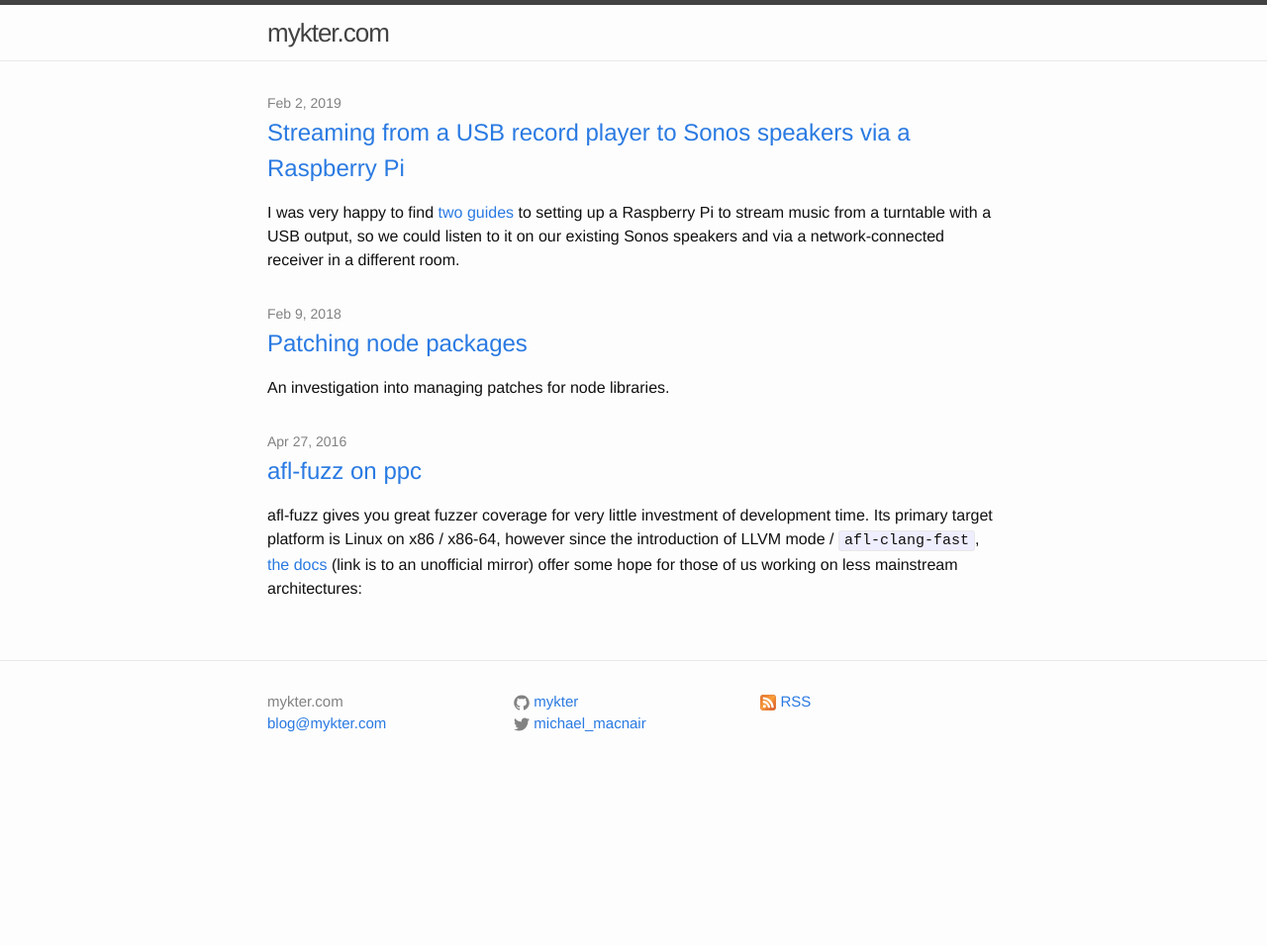
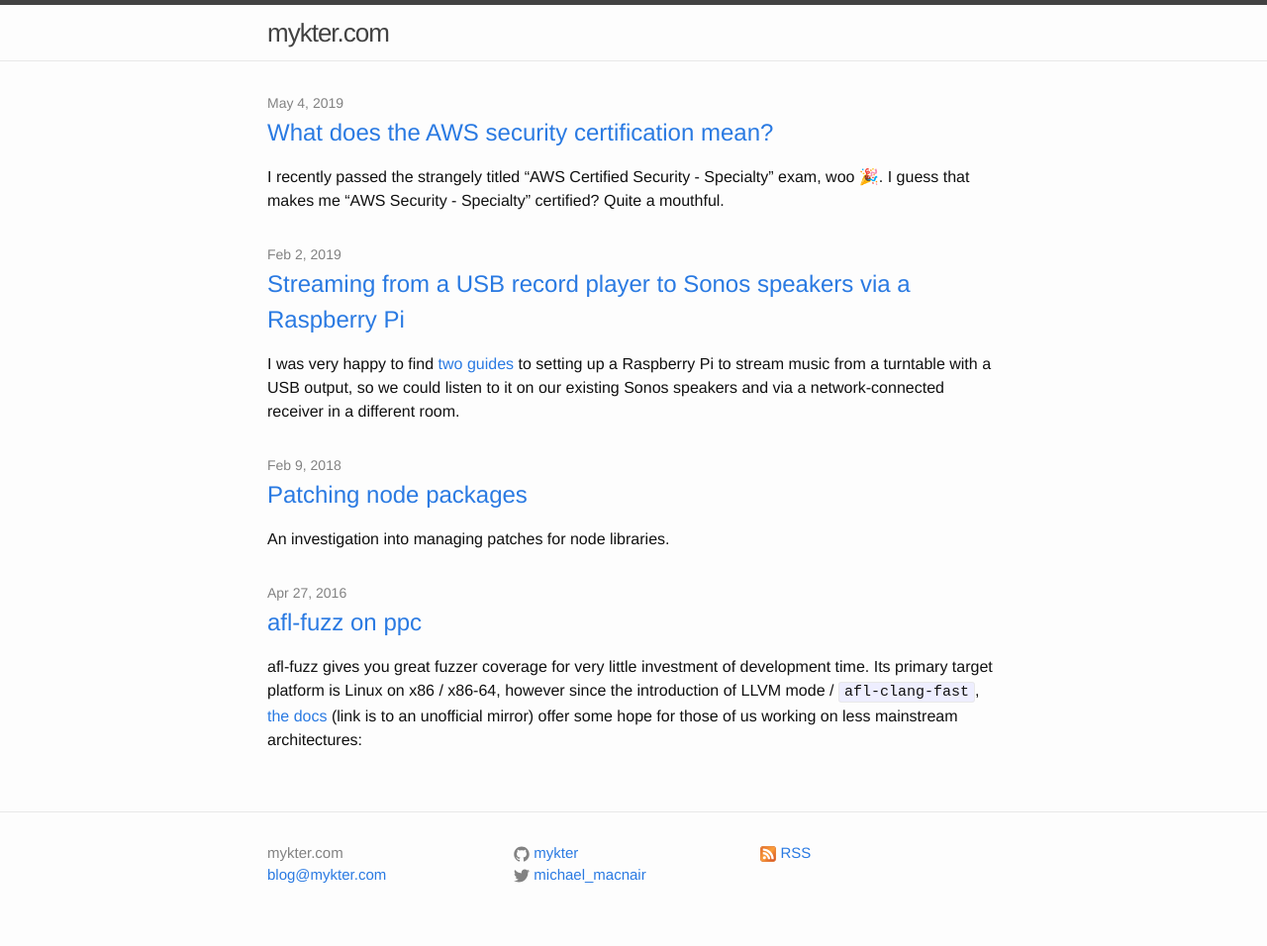
Before and after one commit to mykter/mykter.github.io, a Jekyll site: the page built from index.html, in a window 1280 px wide. Shown: the whole page at 99% size. Built offline with Jekyll 4.4.1, drawn with Linux system fonts in a browser that asks for light colours; before the commit the page ends 900 px from its top, so only the background shows below that; part of the change alters nothing that is shown.

Commit message:
Add AWS certification post

```diff
--- a/_config.yml
+++ b/_config.yml
@@ -6,7 +6,7 @@
 # 'jekyll serve'. If you change this file, please restart the server process.
 
 # Global settings
-timezone: Europe/Madrid
+timezone: Europe/London
 
 # Site settings
 title: mykter.com
--- /dev/null
+++ b/_posts/2019-05-04-aws-security-certification.markdown
@@ -0,0 +1,60 @@
+---
+layout: post
+title:  "What does the AWS security certification mean?"
+date:   2019-05-04
+categories: aws
+---
+
+I recently passed the strangely titled "AWS Certified Security - Specialty" exam, woo 🎉. I guess that makes me "AWS Security - Specialty" certified? Quite a mouthful.
+
+This is what AWS [say this means][cert] (numbering + split are my additions):
+
+> Abilities Validated by the Certification:
+>
+>  1. An understanding of specialized data classifications and AWS data protection mechanisms
+>  2. An understanding of data encryption methods and AWS mechanisms to implement them
+>  3. An understanding of secure Internet protocols and AWS mechanisms to implement them
+>  4. A working knowledge of AWS security services and features of services to provide a secure production environment
+>
+>      ----
+>  5. Competency gained from two or more years of production deployment experience using AWS security services and features
+>  6. Ability to make tradeoff decisions with regard to cost, security, and deployment complexity given a set of application requirements
+>  7. An understanding of security operations and risk
+
+First, note that there _isn't_ an entry along these lines: "Ability to make effective use of AWS security features to secure a production deployment". I think that is what many people would expect this certification to validate. Number 6 comes close, but isn't quite as general.
+
+OK, so the certification is perhaps not quite targeted to what would make it most useful, but how well does it validate the abilities it does claim?
+
+I've split the list into two halves -- the top set deal primarily with knowledge of AWS services, the bottom set are more about experience and capabilities.
+
+# Knowledge of AWS security features
+
+I think the certification does a good job at 1-4. It's a multiple choice exam that covers a fairly broad swathe of AWS products. Most of the questions in my exam had at least one distracter that was sufficiently plausible to put you on at best 50:50 odds for the question if you didn't know your AWS security features pretty well (usually the distracters either referenced a real AWS feature or product that doesn't _quite_ meet the requirements, or a perfect sounding feature that doesn't actually exist).
+
+This comes with an interesting caveat due to the nature of multiple choice questions: the right answer is always staring you in the face. The exam doesn't test the ability of candidates to come up with possible solutions to a given problem, only to select a good solution from a set of options. Does this matter in practice? I suspect it does -- the majority of your AWS security challenges are not going to be of the form "which of these should I do?", they're either going to be "how do I do X", or even more subtle: knowing that there is something you should be doing in a particular area in the first place.
+
+# Applied security engineering in an AWS environment
+The next set of claimed abilities are a lot harder to validate, and I don't think the certification does a particularly good job here.
+
+Number 5: 2+ years of production deployment experience. Firstly this is an extremely hard thing to define what it even means in terms of abilities, and secondly from my sample size of one it's demonstrably false. I have at most 0.5 years production deployment experience with AWS security services -- I started working seriously with AWS about 6 months prior to taking the exam. Perhaps my background in security and fairly intense learning over the past few months is roughly equal to a 'typical' 2 years of production experience? If you could reliably deduce this kind of information from a multiple-choice quiz, the technical part of hiring would be a solved problem.
+
+Number 6: ability to trade off cost/security/complexity. This is _really_ hard to test in a multiple choice exam, and certainly the questions I got in my exam (they're drawn from a big pool of questions) didn't assess this in any meaningful way. As soon as you're trading off various valid answers that only vary in domains like cost/complexity/security, either (a) the question has to be quite contrived and very leading, or (b) you need _way_ more context than they include about a scenario to be able to determine the 'right' answer, and even then you might have in mind some reasonable assumptions that make an alternative answer valid. Multiple choice questions need a clear best answer, and don't allow for "[it depends][tay]".
+
+Number 7: security operations and risk. I'm least confident about my assessment of this one, as it's the area I'm most comfortable with -- I don't remember much about the questions I got in this domain. Again though, I think most of the questions were pretty basic or fairly leading.
+
+
+# In brief
+To sum up, I think the cert does a good job of testing your knowledge of AWS security services and features, and not such a good job of testing that you can use that knowledge effectively.
+
+
+----
+
+<br/>
+OK that's it! If you too have less than 2 years production experience of AWS security but want to pass the exam, check out the [notes] I made as I was studying. It's a big list of all the AWS-specific security topics that cover points 1-4:
+
+<blockquote class="twitter-tweet" data-cards="hidden" data-lang="en"><p lang="en" dir="ltr">Just passed the AWS security specialty certification exam 🎉<br><br>Here are the notes I made as I went along, briefly covering the security aspects of 60ish AWS products.<a href="https://t.co/73XBs0vaXU">https://t.co/73XBs0vaXU</a> </p>&mdash; Michael Macnair (@michael_macnair) <a href="https://twitter.com/michael_macnair/status/1115358910796443650?ref_src=twsrc%5Etfw">April 8, 2019</a></blockquote>
+<script async src="https://platform.twitter.com/widgets.js" charset="utf-8"></script>
+
+[cert]:https://aws.amazon.com/certification/certified-security-specialty/
+[notes]:https://github.com/mykter/aws-security-cert-service-notes
+[tay]:https://twitter.com/SwiftOnSecurity/status/1002403110151745536
```
